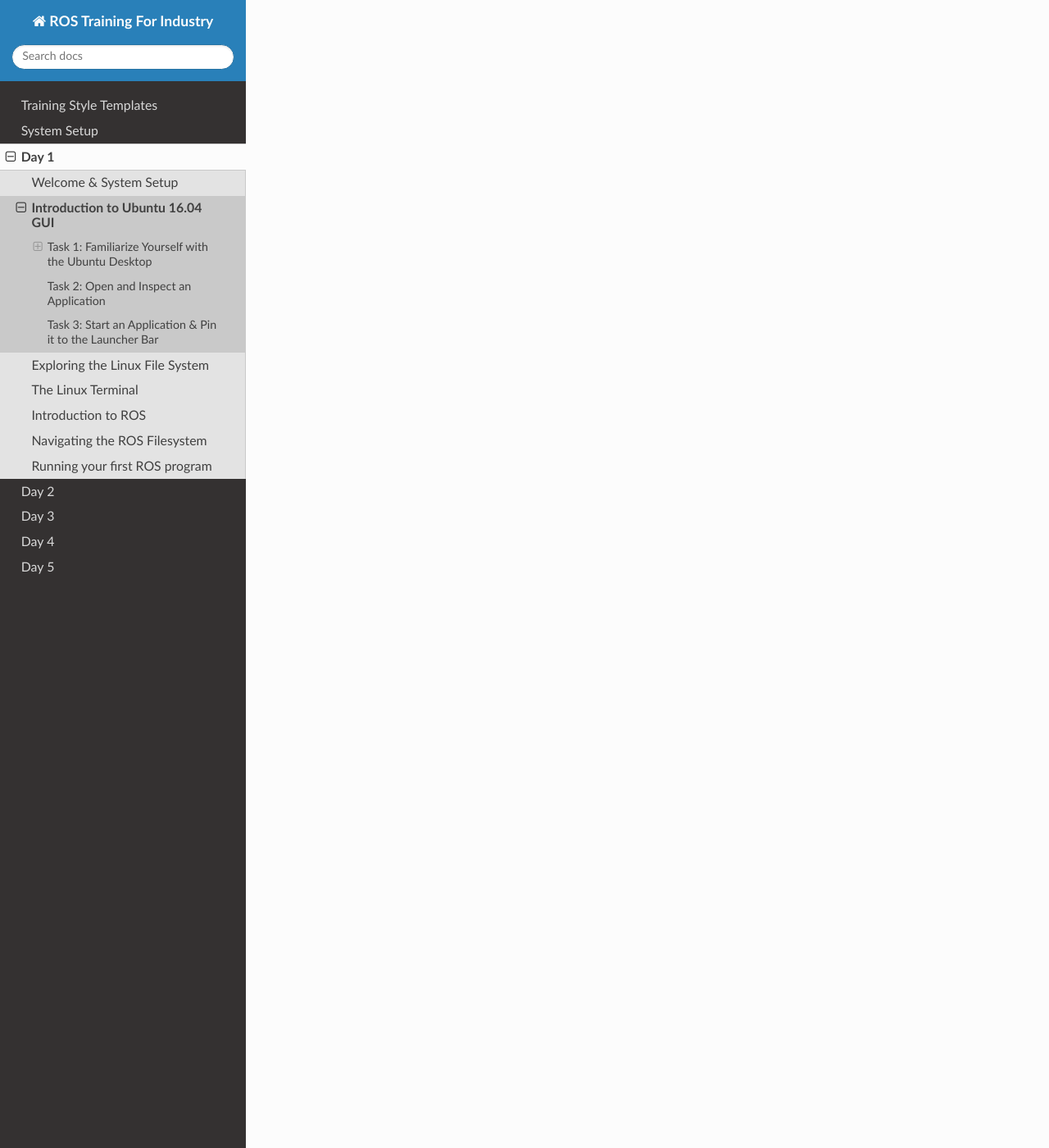
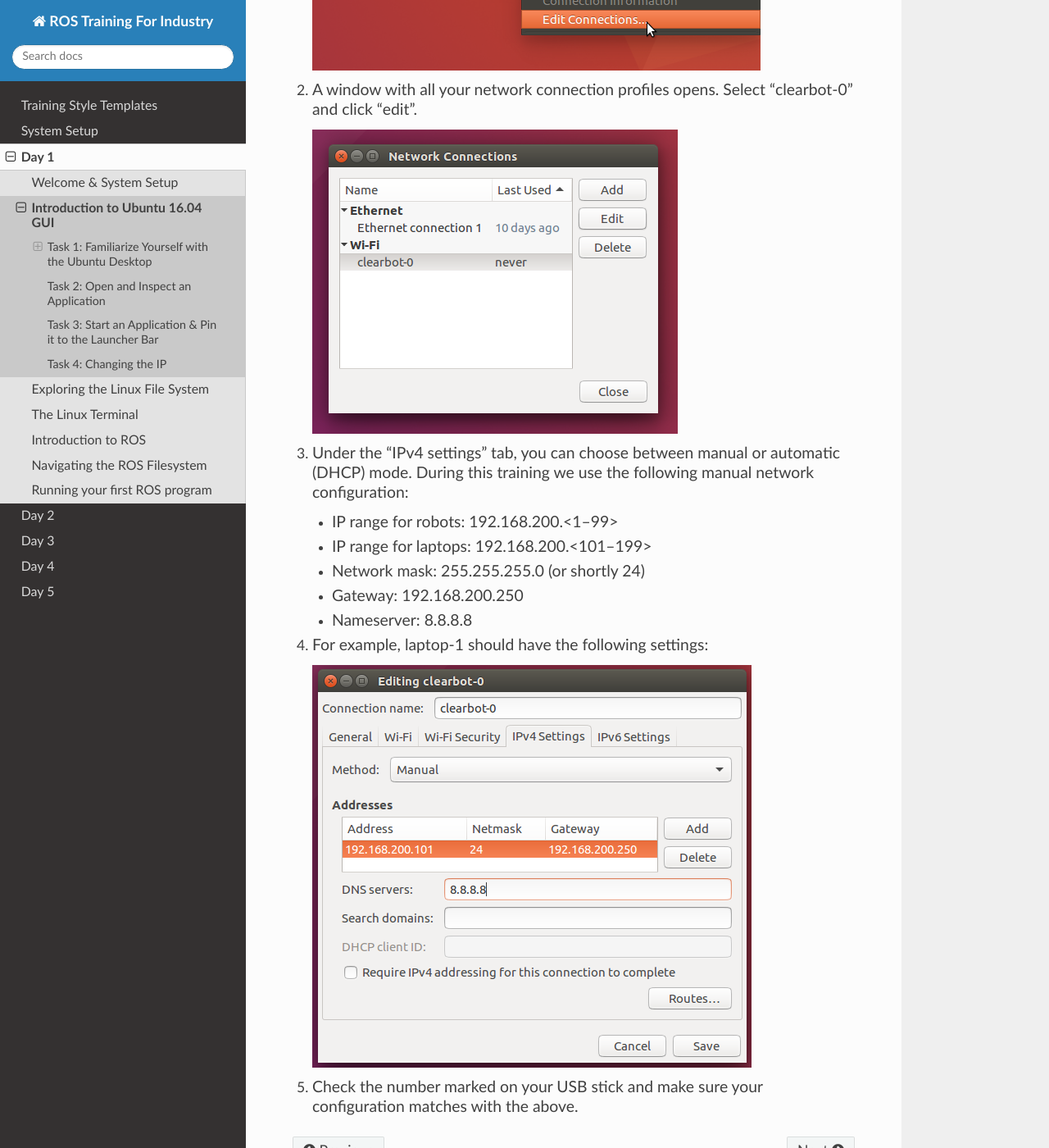
Before and after one commit to ut-ims-robotics/ros_training, a Sphinx documentation site: the page built from source/day1/ubuntu_gui.rst, in a window 1280 px wide and 1400 px high, scrolled down 5544 px. Shown: the whole window at 82% size. Built offline with Sphinx 7.4.7 and the Read the Docs theme 2.0.0, drawn with Linux system fonts in a browser that asks for light colours; some of the changed text lies outside the part shown.

Commit message:
added instructions for changing ip in gui

```diff
--- a/source/day1/ubuntu_gui.rst
+++ b/source/day1/ubuntu_gui.rst
@@ -79,3 +79,30 @@ Click on the application. The text editor window should show up on the screen, a
 #. Close the gedit window. The launcher icon should remain after the window closes.
 #. Click on the gedit launcher icon. You should see a new gedit window appear.
 #. The gedit application can now be opened quickly by a single click.
+
+
+Task 4: Changing the IP
+-----------------------
+ When working with robots, we often have to configure the network manually and fix IP addresses for hosts. Let's have a look on how network profiles can be configured in Ubuntu via GUI.
+
+#. Click on the radio button on the statusbar and choose "Edit Connections..."
+
+   .. figure:: ../_static/pics/ubuntu_wifi.png
+
+#. A window with all your network connection profiles opens. Select "clearbot-0" and click "edit".
+
+   .. figure:: ../_static/pics/ubuntu_wifi_conn.png
+
+#. Under the "IPv4 settings" tab, you can choose between manual or automatic (DHCP) mode. During this training we use the following manual network configuration:
+
+   * IP range for robots:  192.168.200.<1--99>
+   * IP range for laptops: 192.168.200.<101--199>
+   * Network mask: 255.255.255.0 (or shortly 24)
+   * Gateway: 192.168.200.250
+   * Nameserver: 8.8.8.8
+
+#. For example, laptop-1 should have the following settings:
+
+   .. figure:: ../_static/pics/ubuntu_wifi_ipv4.png
+
+#. Check the number marked on your USB stick and make sure your configuration matches with the above.
```
Also changed, not shown: source/_static/pics/ubuntu_wifi.png (added), source/_static/pics/ubuntu_wifi_conn.png (added), source/_static/pics/ubuntu_wifi_ipv4.png (added).
